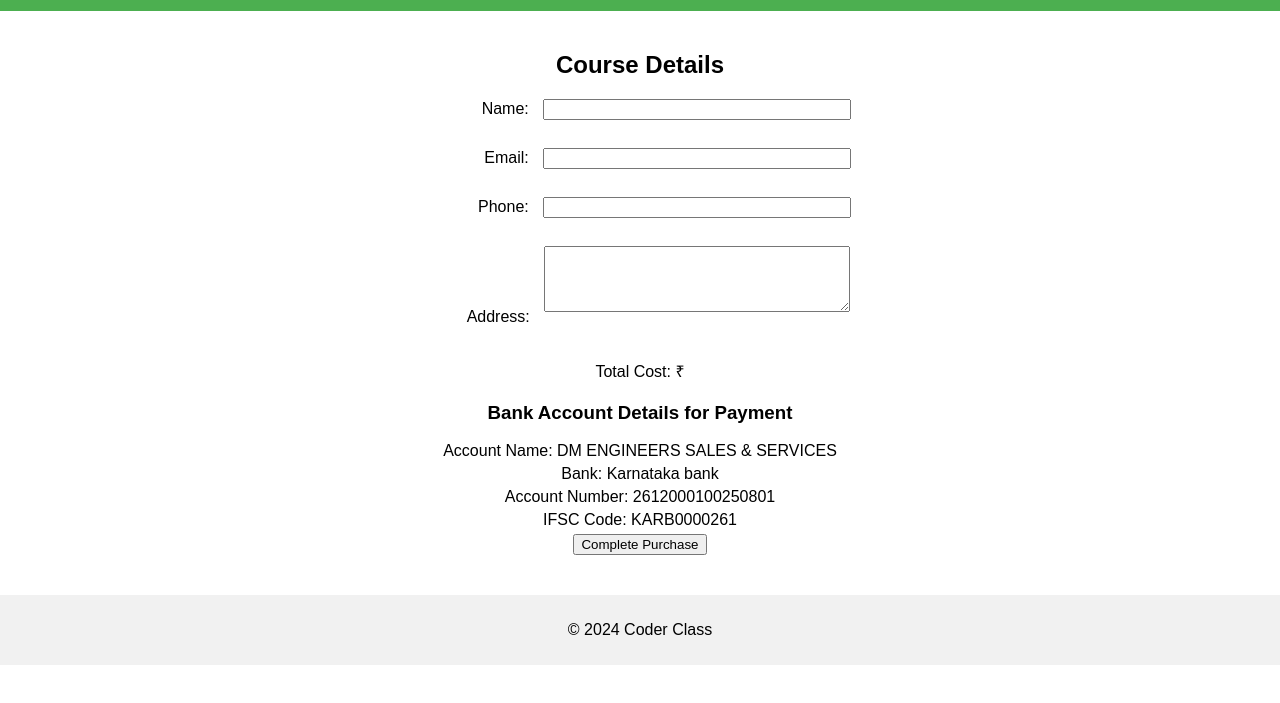
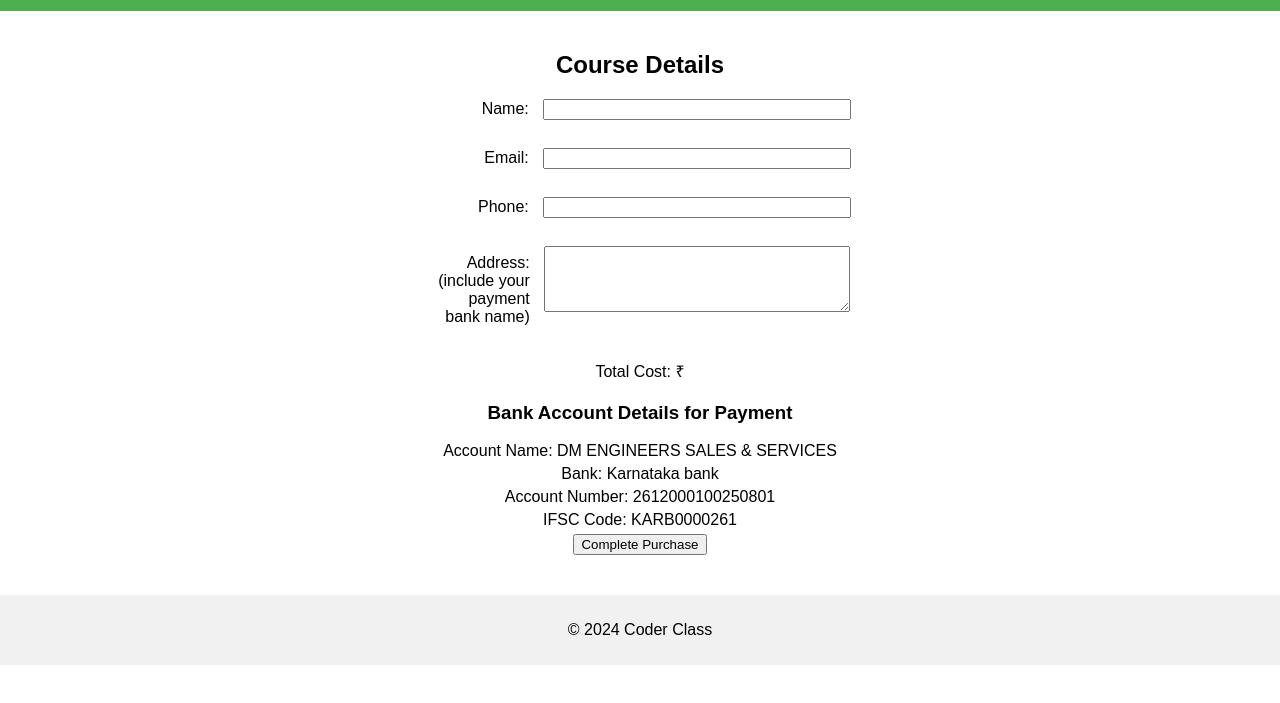
Before and after one commit to coderclas/Coderclas, a plain HTML site: page purchase.html in a window 1280 px wide. Shown: the part 89-792 px from the top of the page. Drawn offline with Linux system fonts and the light colour scheme.

Commit message:
Update purchase.html

```diff
--- a/purchase.html
+++ b/purchase.html
@@ -23,7 +23,8 @@
                 <input type="email" id="email" name="email" required><br><br>
                 <label for="phone">Phone:</label>
                 <input type="tel" id="phone" name="phone" required><br><br>
-                <label for="address">Address:</label>
+                <label for="address">Address:
+                    (include your payment bank name)</label>
                 <textarea id="address" name="address" rows="4" required></textarea><br><br>
                 <p>Total Cost: ₹<span id="total-cost"></span></p>
                 <div id="bank-details">
```
